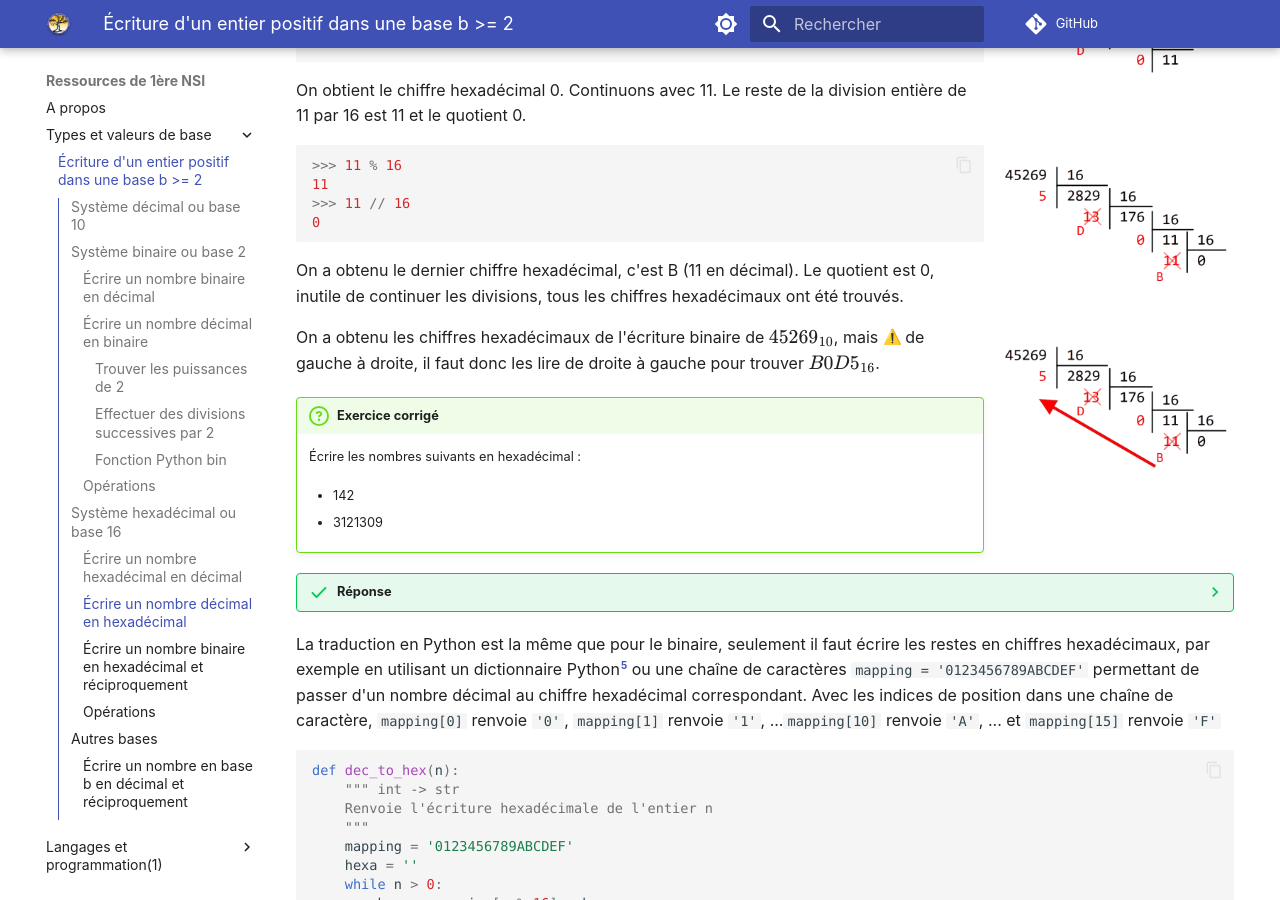
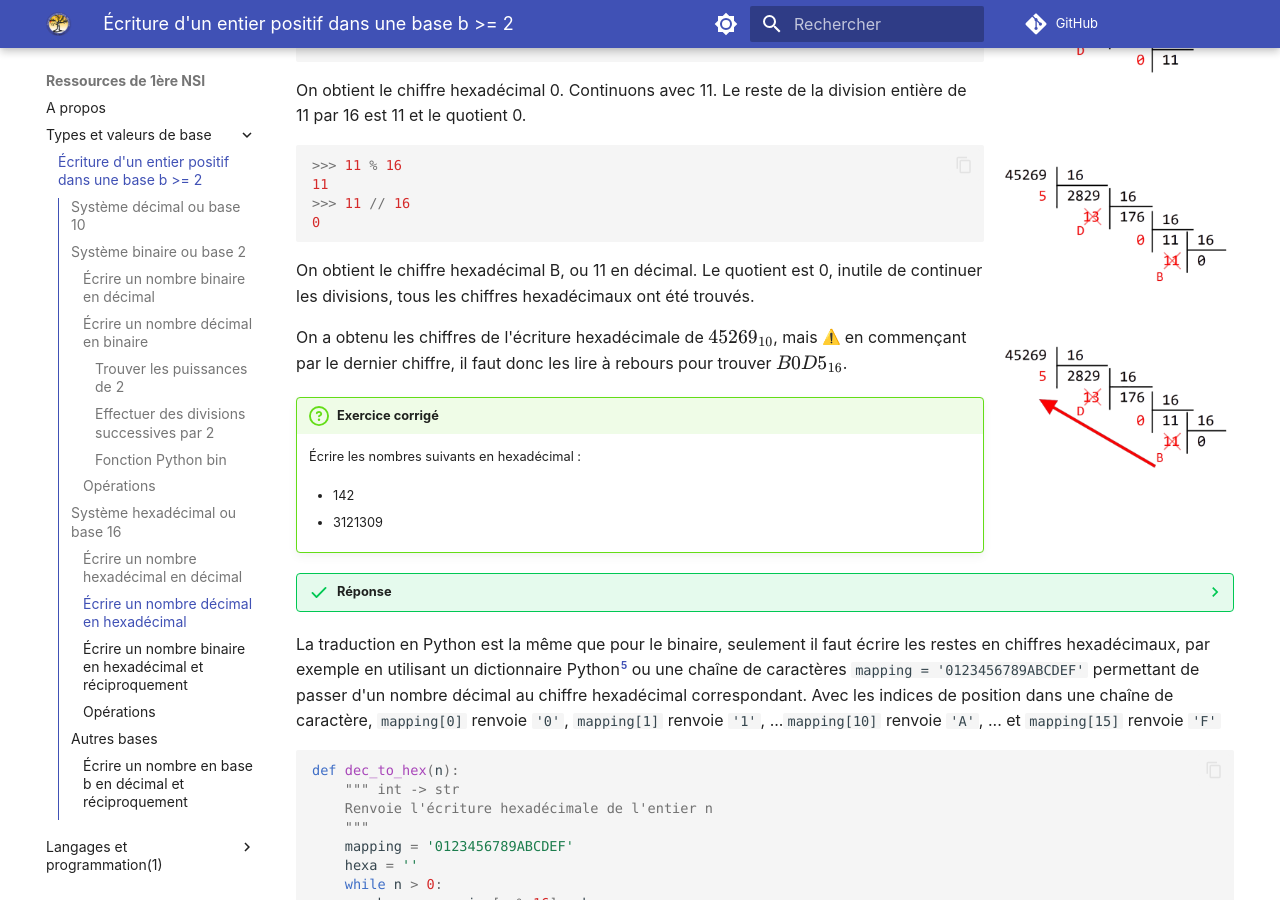
Before and after one commit to eipaca/NSI-1, an MkDocs documentation site: the page built from docs/types-et-valeurs-de-base/1-ecriture-entier-positif-en-base-b.md, in a window 1280 px wide and 900 px high, scrolled down 16650 px. Built offline with MkDocs 1.6.1 and Material for MkDocs 9.7.7, drawn with Linux system fonts in a browser that asks for light colours; emoji names are drawn with the system emoji font; comment, search, counter and statistics services are not loaded; some of the changed text lies outside the part shown.

Commit message:
Add files via upload

````diff
--- a/docs/types-et-valeurs-de-base/1-ecriture-entier-positif-en-base-b.md
+++ b/docs/types-et-valeurs-de-base/1-ecriture-entier-positif-en-base-b.md
@@ -482,7 +482,7 @@ On obtient encore un bit 1.  Le quotient est 0, inutile de continuer les divisio
 ![Divisions euclidiennes successives de 13 par 2](assets/1-13-divise-par-2-5-dark-mode.png#only-dark){width=25% align=right}
 
 
-On a obtenu les bits de l'écriture binaire de $13_{10}$, mais :warning: en commençant par le dernier bit, il faut les lire de droite à gauche pour trouver $1101_2$.
+On a obtenu les bits de l'écriture binaire de $13_{10}$, mais :warning: en commençant par le dernier bit, il faut donc les lire à rebours pour trouver $1101_2$.
 
 
 !!! question "Exercice corrigé"
@@ -859,14 +859,14 @@ On obtient le chiffre hexadécimal 0. Continuons avec 11. Le reste de la divisio
 >>> 11 // 16
 0
 ```
-On a obtenu le dernier chiffre hexadécimal, c'est B (11 en décimal).  Le quotient est 0, inutile de continuer les divisions, tous les chiffres hexadécimaux ont été trouvés.
+On obtient le chiffre hexadécimal B, ou 11 en décimal.  Le quotient est 0, inutile de continuer les divisions, tous les chiffres hexadécimaux ont été trouvés.
 
 
 ![Divisions euclidiennes successives de 45269 par 16](assets/1-45269-divise-par-16-5-light-mode.png#only-light){width=25% align=right}
 ![Divisions euclidiennes successives de 45269 par 16](assets/1-45269-divise-par-16-5-dark-mode.png#only-dark){width=25% align=right}
 
 
-On a obtenu les chiffres hexadécimaux de l'écriture binaire de $45269_{10}$, mais :warning: de gauche à droite, il faut donc les lire de droite à gauche pour trouver $B0D5_{16}$.
+On a obtenu les chiffres de l'écriture hexadécimale de $45269_{10}$, mais :warning: en commençant par le dernier chiffre, il faut donc les lire à rebours pour trouver $B0D5_{16}$.
 
 
 !!! question "Exercice corrigé"
````
